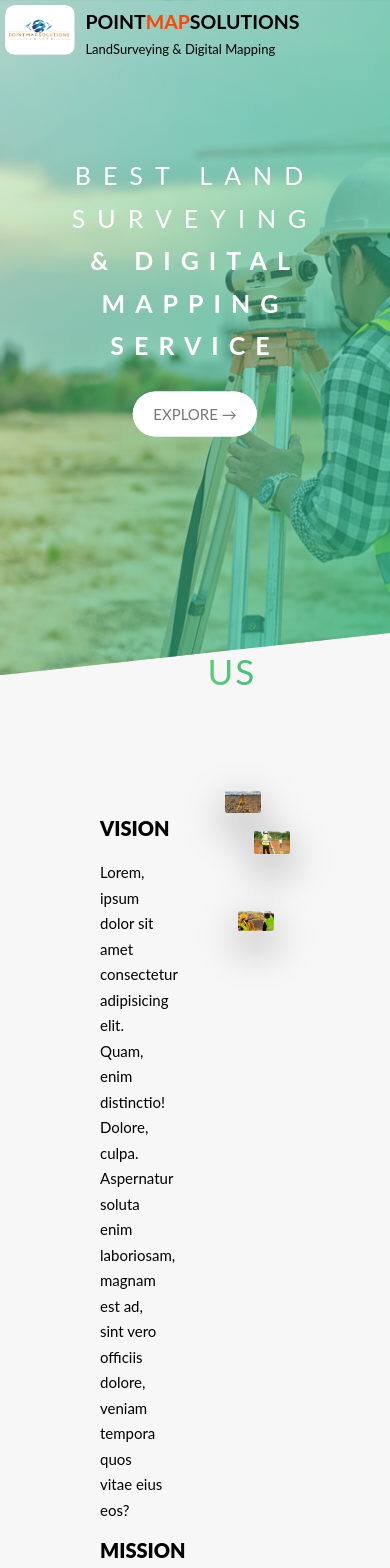
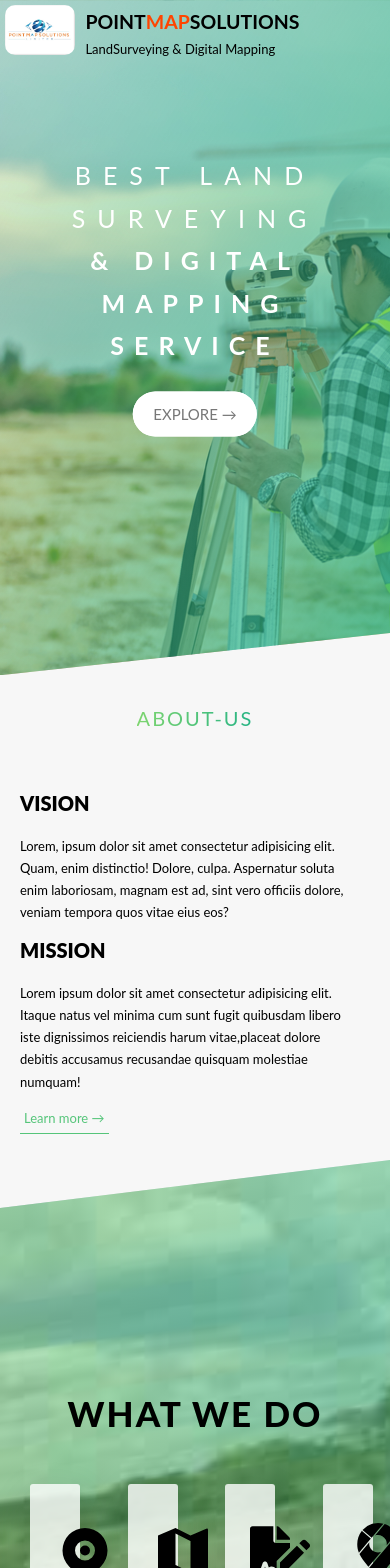
Before and after one commit to Alexkimathi/survey, a React (Create React App) app: page / in a window 390 px wide. Shown: the top 1568 px of the page. Built offline with nearby package versions, Linux system fonts and the light colour scheme.

Commit message:
add the media querry for the about section

```diff
--- a/src/components/About/about.css
+++ b/src/components/About/about.css
@@ -110,20 +110,6 @@
   transform: scale(0.9);
 }
 
-btn-text:link,
-.btn-text:visited {
-  margin-left: 1rem;
-  justify-content: space-evenly;
-  font-size: 3rem;
-  color: white;
-  display: inline-block;
-  text-decoration: none;
-  border-bottom: 0.5rem solid #0a0a23;
-}
-
-.btn-text:hover {
-  color: #0a0a23;
-}
 .btn-text:link,
 .btn-text:visited {
   font-size: 1.6rem;
@@ -145,3 +131,47 @@ btn-text:link,
   box-shadow: 0 0.5rem 1rem rgba(0, 0, 0, 0.15);
   transform: translateY(0);
 }
+
+/*media query tablet */
+@media screen and (max-width: 1024px) {
+}
+
+/*media query phones */
+@media screen and (max-width: 600px) {
+  .section-about {
+    padding: 2rem;
+    font-size: 1rem;
+    padding-bottom: 10rem;
+    margin-top: -10vh;
+  }
+
+  .heading-secondary {
+    font-size: 2rem;
+    padding-top: 3rem;
+    margin-bottom: 0.1rem;
+  }
+
+  .row .col-1-of-2 {
+    width: calc((100% - 2rem) / 1);
+  }
+
+  .paragraph {
+    font-size: 1.3rem;
+    width: 100%;
+    margin-bottom: 3rem;
+  }
+  .paragraph:not(:last-child) {
+    margin-bottom: 1rem;
+  }
+
+  .composition {
+    display: none;
+  }
+
+  .btn-text:link,
+  .btn-text:visited {
+    font-size: 1.3rem;
+    padding: 0.4rem;
+    margin-bottom: 5rem;
+  }
+}
```
